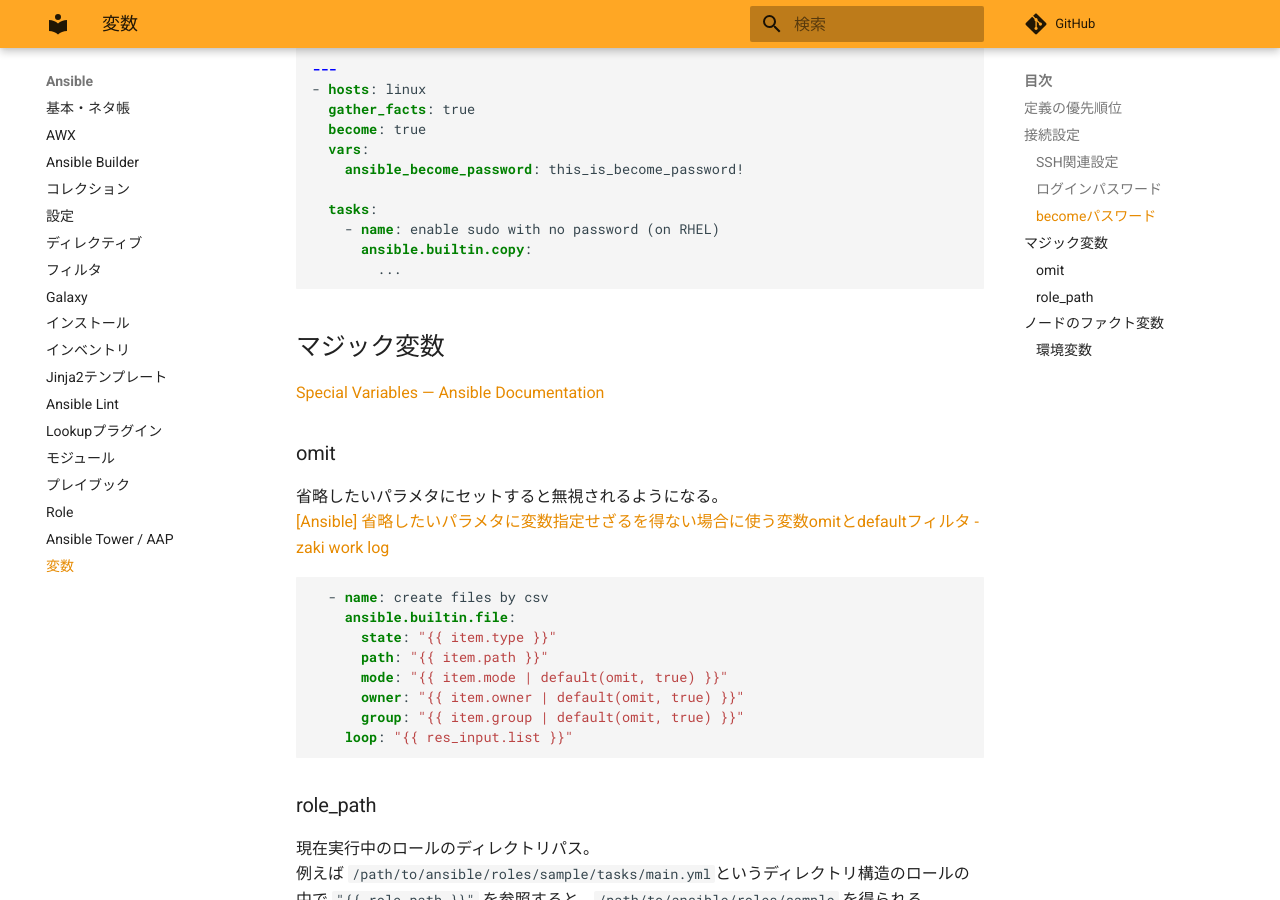
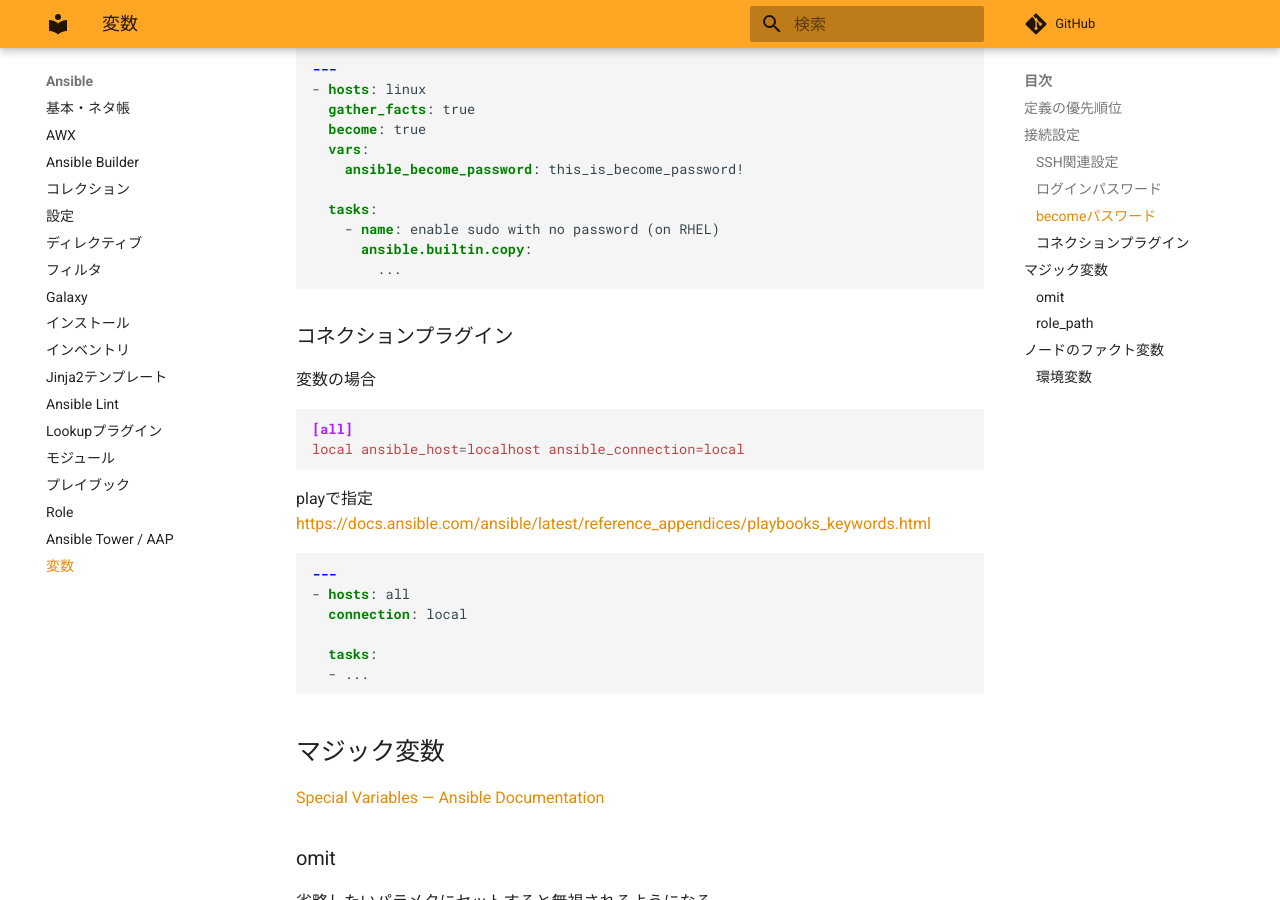
Before and after one commit to zaki-lknr/docs, an MkDocs documentation site: the page built from docs/Ansible/variable.md, in a window 1280 px wide and 900 px high, scrolled down 1229 px. Built offline with MkDocs 1.6.1 and Material for MkDocs 9.7.7, drawn with Linux system fonts in a browser that asks for light colours; comment, search, counter and statistics services are not loaded.

Commit message:
add: ansible/variable: コネクションプラグイン

````diff
--- a/docs/Ansible/variable.md
+++ b/docs/Ansible/variable.md
@@ -52,6 +52,27 @@
     - name: enable sudo with no password (on RHEL)
       ansible.builtin.copy:
         ...
+```
+
+### コネクションプラグイン
+
+変数の場合
+
+```ini
+[all]
+local ansible_host=localhost ansible_connection=local
+```
+
+playで指定
+<https://docs.ansible.com/ansible/latest/reference_appendices/playbooks_keywords.html>
+
+```yaml
+---
+- hosts: all
+  connection: local
+
+  tasks:
+  - ...
 ```
 
 ## マジック変数
````
